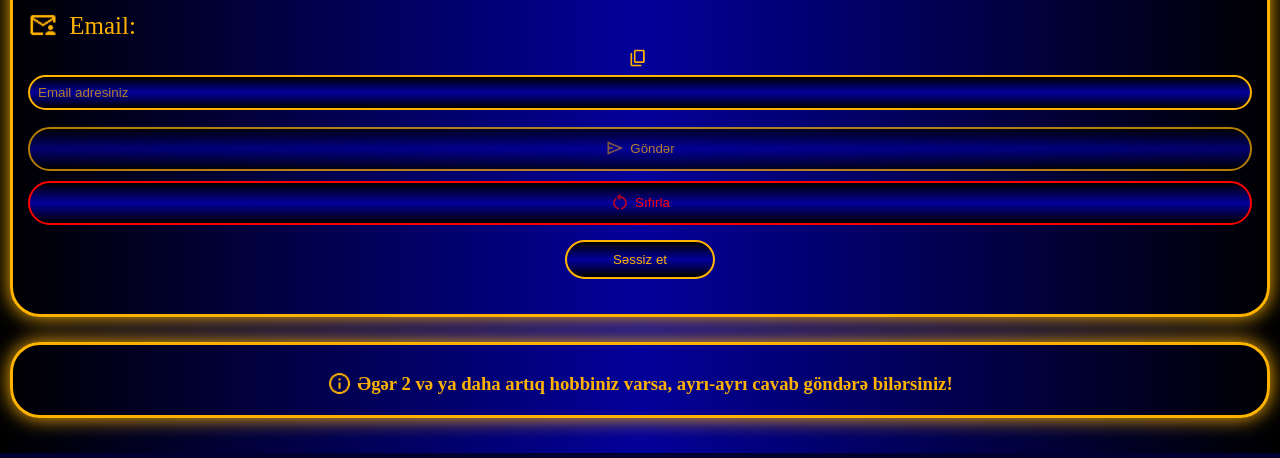
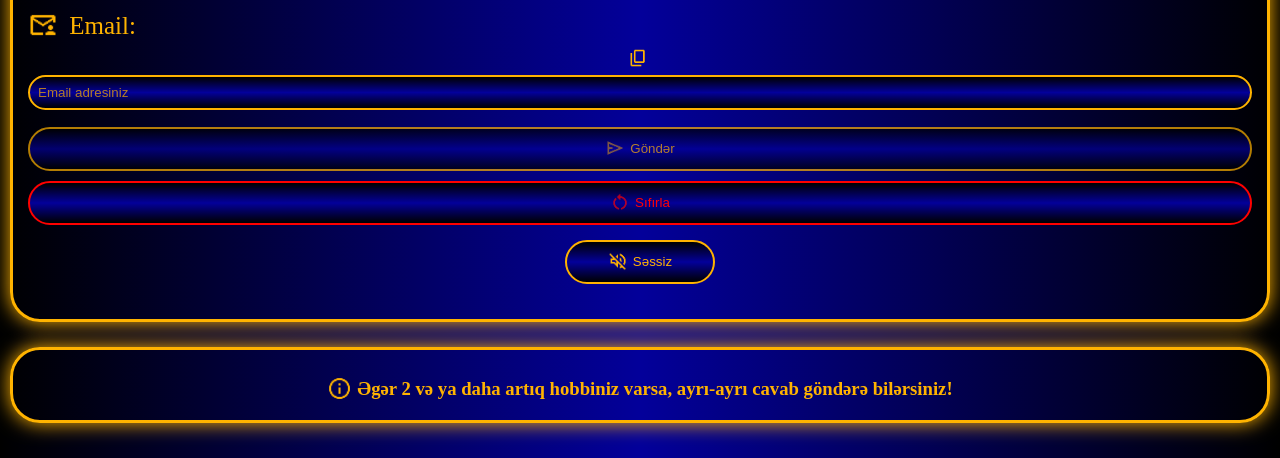
Before and after one commit to Ishaq2013/Final-layihesi-merhele-3, a Flask app: page / in a window 1280 px wide. Shown: the part 1425-1883 px from the top of the page. Run offline with Flask 3, Linux system fonts and the light colour scheme.

Commit message:
səssiz eləmə düyməsi əlavə edildi

```diff
--- a/templates/index.html
+++ b/templates/index.html
@@ -290,6 +290,13 @@
             transform: translateY(-1px);
         }
 
+        img.səssiz {
+            display: inline-block;
+            width: 20px;
+            height: 20px;
+            transform: translateY(-1px);
+        }
+
         img.info {
             width: 25px;
             height: 25px;
@@ -528,14 +535,15 @@
                         oninvalid="this.setCustomValidity('Zəhmət olmasa bu xananı boş qoymayın!')"
                         oninput="this.setCustomValidity('')"><br>
                 </div>
-                <button type="submit" class="göndər" onclick="event.preventDefault(); document.getElementById('səs1').play(); setTimeout(() => this.form.requestSubmit(), 500);">
+                <button type="submit" class="göndər" onclick="event.preventDefault(); document.getElementById('səs1').play(); setTimeout(() => this.form.requestSubmit(), 80);">
                     <img src="{{ url_for('static', filename='göndər.png') }}" alt="" class="göndər">Göndər
                 </button>
                 <button type="reset" title="Sıfırlamaq üçün bas!" class="sıfırla" onclick="s = document.getElementById('səs2').play()"><img src="{{  url_for('static', filename='sıfırla.png')  }}" alt="" class="göndər">Sıfırla</button>
                 <audio src="{{ url_for('static', filename='pop.mp3') }}" id="səs1"></audio>
                 <audio src="{{ url_for('static', filename='vuh.mp3') }}" id="səs2"></audio>
-                <button type="button" class="səssiz" onclick="document.querySelectorAll('audio').forEach(s => s.muted = !s.muted); this.textContent = this.textContent === 'Səsi aç' ? 'Səssiz et' : 'Səsi aç'">
-                    Səssiz et
+                <button type="button" class="səssiz" onclick="let muted = false; document.querySelectorAll('audio').forEach(s => { s.muted = !s.muted; muted = s.muted; }); this.querySelector('img').src = muted ? '/static/səsli.png' : '/static/səssiz.png'; this.querySelector('span').textContent = muted ? 'Səsli':'Səssiz';">
+                    <img src="{{ url_for('static', filename='səssiz.png') }}" alt="" class="səssiz">
+                    <span>Səssiz</span>
                 </button>
             </form>
         </div>
```
Also changed, not shown: static/səsli.png (added), static/səssiz.png (added).
